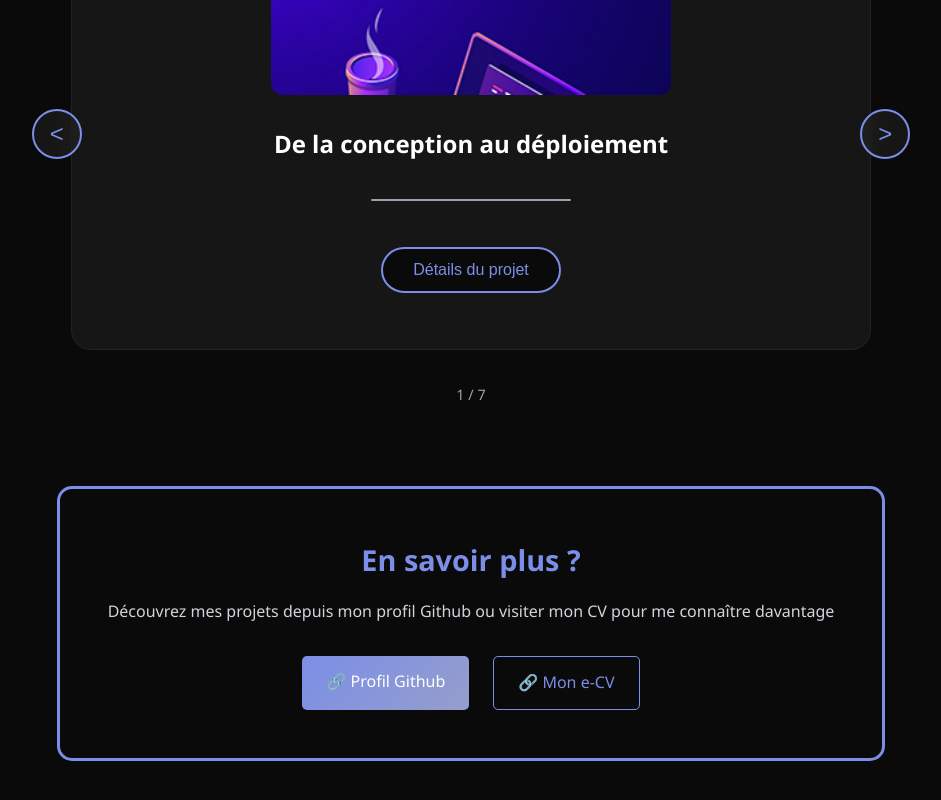
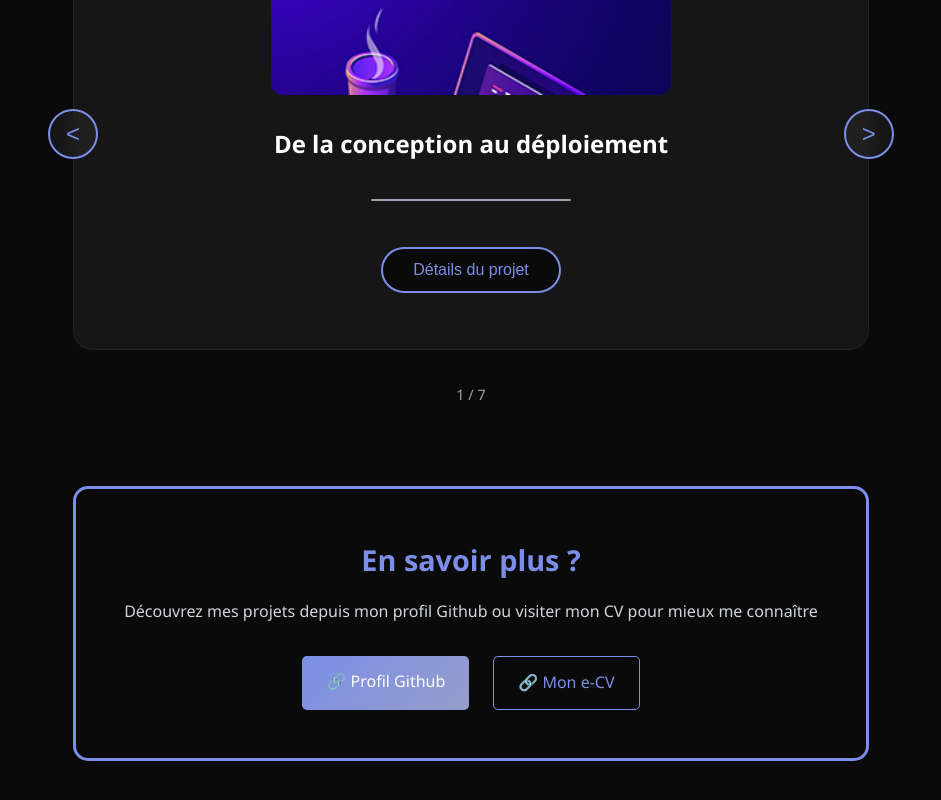
Before and after one commit to Kaymoll/-Portfolio-react-, a React (Create React App) app: page / in a window 1280 px wide. Shown: the part 372-1172 px from the top of the page, without its empty margins (169-1110 px from the left). Built offline with nearby package versions, Linux system fonts and the light colour scheme.

Commit message:
git commit -m "fix: correct minor issues"

```diff
--- a/src/App.js
+++ b/src/App.js
@@ -1,7 +1,6 @@
 import { useState, useEffect } from 'react';
 import { motion, AnimatePresence } from 'framer-motion';
 import './index.css';
-import { link } from 'framer-motion/client';
 
 // Composant titre animé
 const AnimatedTitle = () => {
@@ -280,24 +279,6 @@ const SimpleProjectCarousel = ({ projects }) => {
   );
 };
 
-// Utilisation dans votre App
-const ProjectsSection = ({ projectData7, projectData6, projectData5, projectData4, projectData3, projectData2, projectData1 }) => {
-  const projects = [projectData7, projectData6, projectData5, projectData4, projectData3, projectData2, projectData1];
-
-  return (
-    <motion.div
-      initial={{ opacity: 0, y: 50 }}
-      whileInView={{ opacity: 1, y: 0 }}
-      viewport={{ once: true }}
-      transition={{ duration: 0.8, delay: 0.2 }}
-    >
-      <SimpleProjectCarousel projects={projects} />
-    </motion.div>
-  );
-};
-
-export { SimpleProjectCarousel, ProjectsSection };
-
 // Composant Thème Dark/light
 function App() {
   const [isDarkTheme, setIsDarkTheme] = useState(false);
@@ -486,17 +467,17 @@ function App() {
         {/* Mes projets dans le carrousel */}
         <SimpleProjectCarousel projects={[projectData7, projectData6, projectData5, projectData4, projectData3, projectData2, projectData1]} />
 
-        {/* Portfolio */}
+        {/* Portfolio contact */}
         <motion.div
           className="portfolio-card"
           initial={{ opacity: 0, y: 50 }}
           whileInView={{ opacity: 1, y: 0 }}
           viewport={{ once: true, margin: "-50px" }}
-          variants={{ fadeInUp }}
+          variants={fadeInUp}
           whileHover={{ scale: 1.02, boxShadow: "0 10px 20px rgba(124, 142, 231, 0.3)", transition: { duration: 0.3 } }}
         >
           <h3>En savoir plus ?</h3>
-          <p>Découvrez mes projets depuis mon profil Github ou visiter mon CV pour me connaître davantage</p>
+          <p>Découvrez mes projets depuis mon profil Github ou visiter mon CV pour mieux me connaître</p>
 
           <motion.div
             className="portfolio-buttons"
--- a/src/index.css
+++ b/src/index.css
@@ -76,7 +76,7 @@ body {
     color: transparent;
     z-index: 1003;
     transition: all 0.3s ease;
-    cursor: none;
+    cursor: help;
 }
 
 /* Thème switch section */
@@ -746,10 +746,8 @@ input:checked+.slider:before {
     }
 }
 
-/* Eviter les débordements */
 .card-expanded-view * {
     max-width: 100%;
-    word-wrap: break-word;
     overflow-wrap: break-word;
 }
 
```
